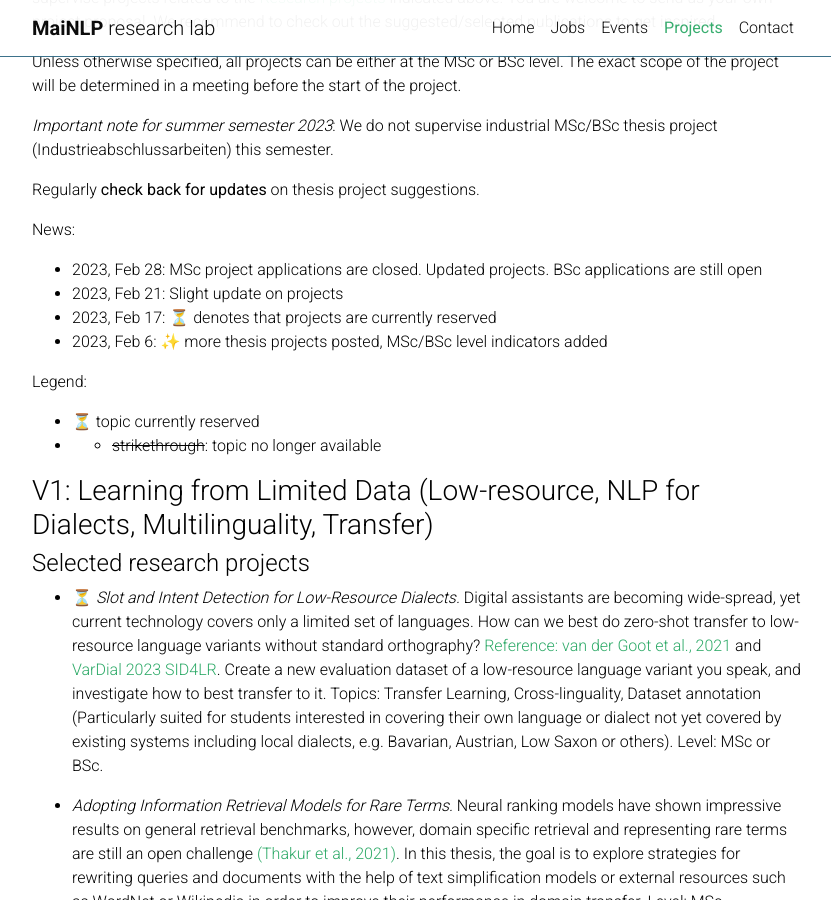
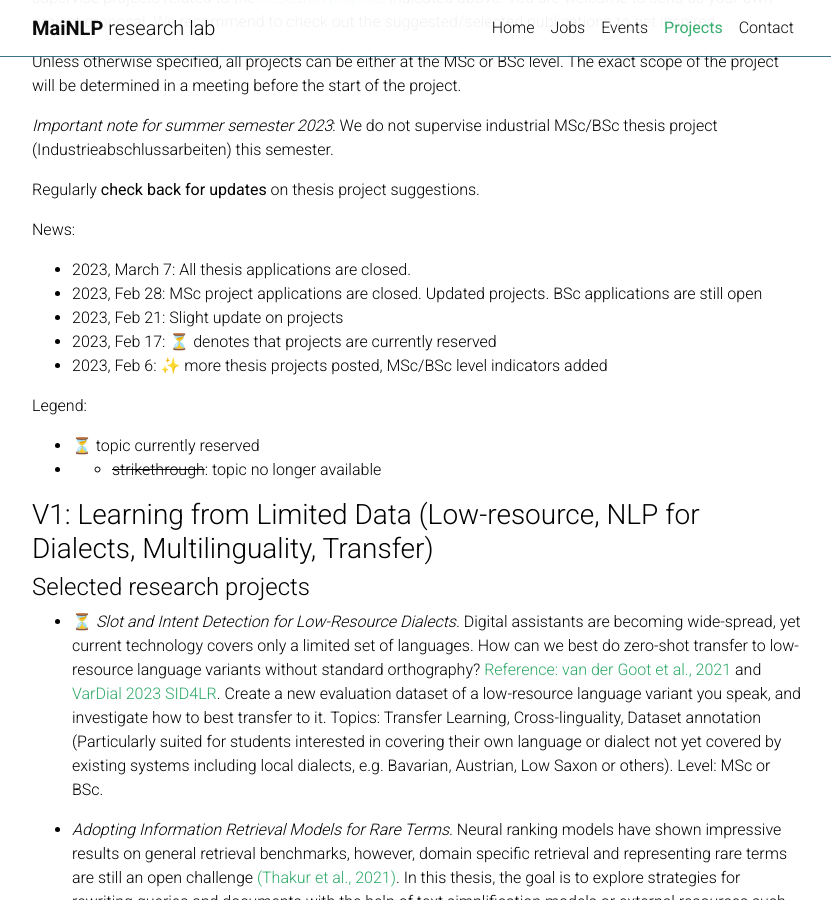
Before and after one commit to mainlp/mainlp.github.io, a Jekyll site: the page built from _pages/projects.md, in a window 1280 px wide and 900 px high, scrolled down 2374 px. Shown: the whole window, without its empty margins (223-1054 px from the left). Built offline with Jekyll 4.4.1, drawn with Linux system fonts in a browser that asks for light colours; emoji names are drawn with the system emoji font; comment, search, counter and statistics services are not loaded; a style sheet for code colours, icons or effects is not loaded.

Commit message:
Update projects.md

```diff
--- a/_pages/projects.md
+++ b/_pages/projects.md
@@ -77,6 +77,7 @@ Regularly <b>check back for updates</b> on thesis project suggestions.
 
 News:
 
+- 2023, March 7: All thesis applications are closed.
 - 2023, Feb 28: MSc project applications are closed. Updated projects. BSc applications are still open
 - 2023, Feb 21: Slight update on projects
 - 2023, Feb 17: :hourglass_flowing_sand: denotes that projects are currently reserved
```
